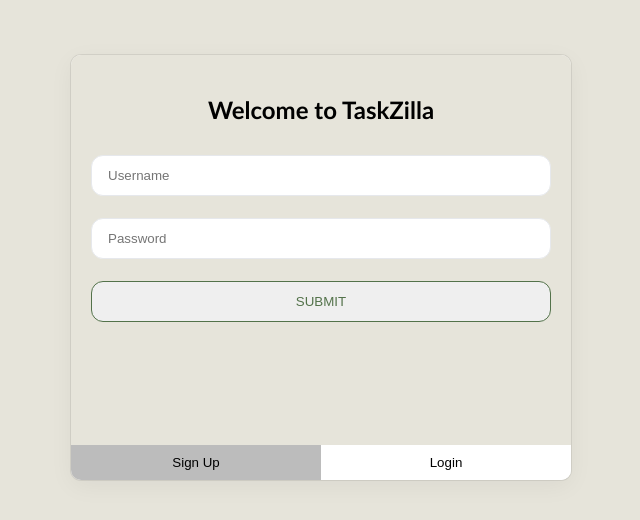
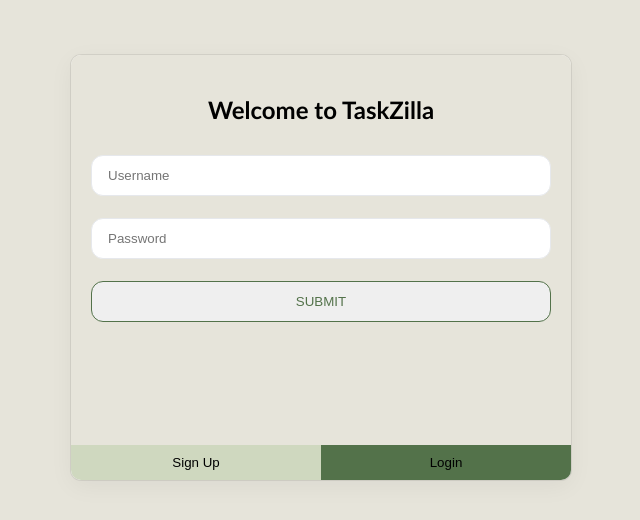
Before and after one commit to PoppyRed91/to-do-app-pern, a React (Create React App) app in the folder client/: page / in a window 1280 px wide. Shown: the top 520 px of the page, without its empty margins (319-959 px from the left). Built offline with nearby package versions, Linux system fonts and the light colour scheme.

Commit message:
Btn update

```diff
--- a/client/src/components/Auth.js
+++ b/client/src/components/Auth.js
@@ -93,8 +93,8 @@
             onClick={() => viewLogin(false)}
             style={{
               backgroundColor: !isLogin
-                ? "rgb(255,255,255)"
-                : "rgb(188,188,188)",
+                ? "#53724A"
+                : "#CFD8BF",
             }}
           >
             Sign Up
@@ -103,8 +103,8 @@
             onClick={() => viewLogin(true)}
             style={{
               backgroundColor: isLogin
-                ? "rgb(255,255,255)"
-                : "rgb(188,188,188)",
+                ? "#53724A"
+                : "#CFD8BF",
             }}
           >
             Login
```
